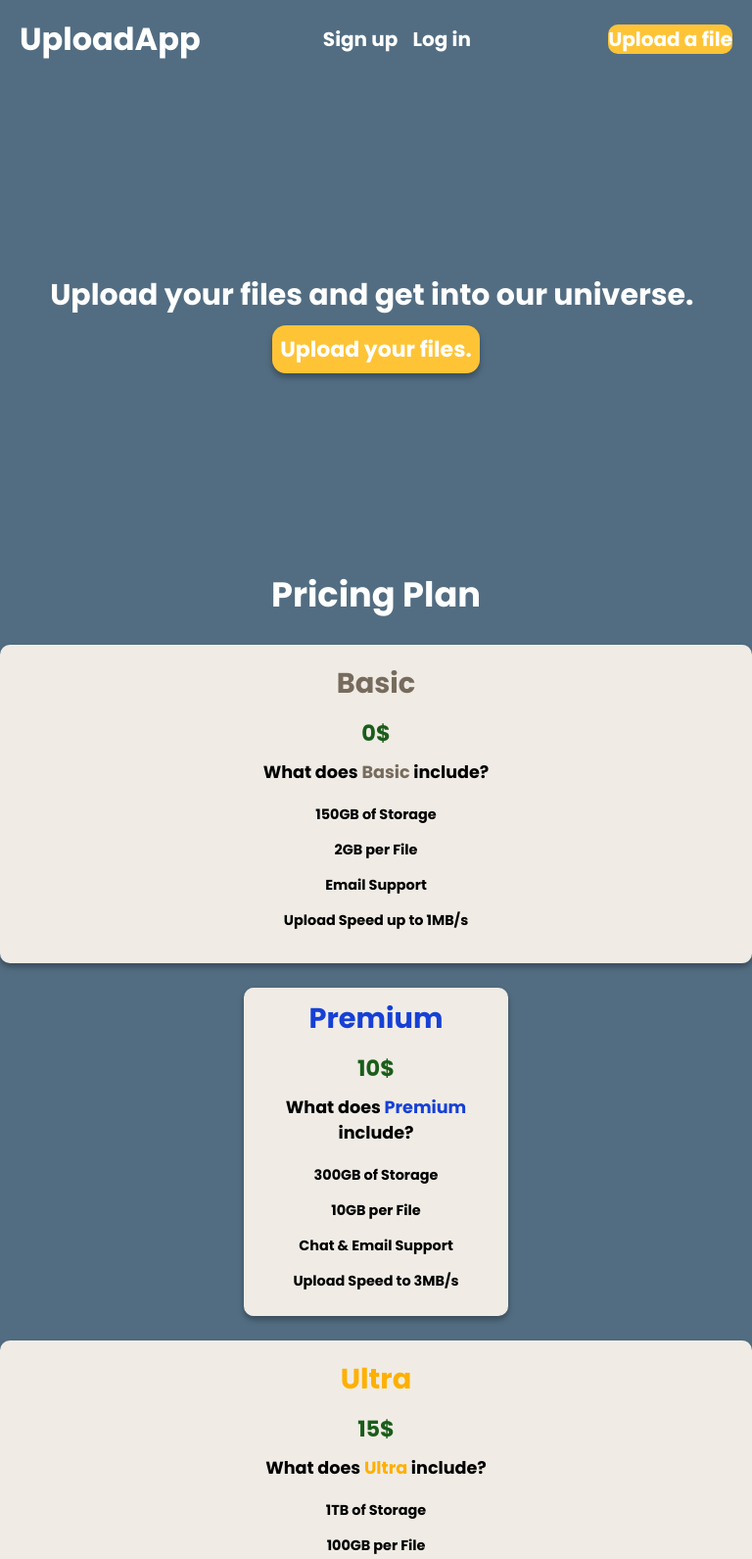
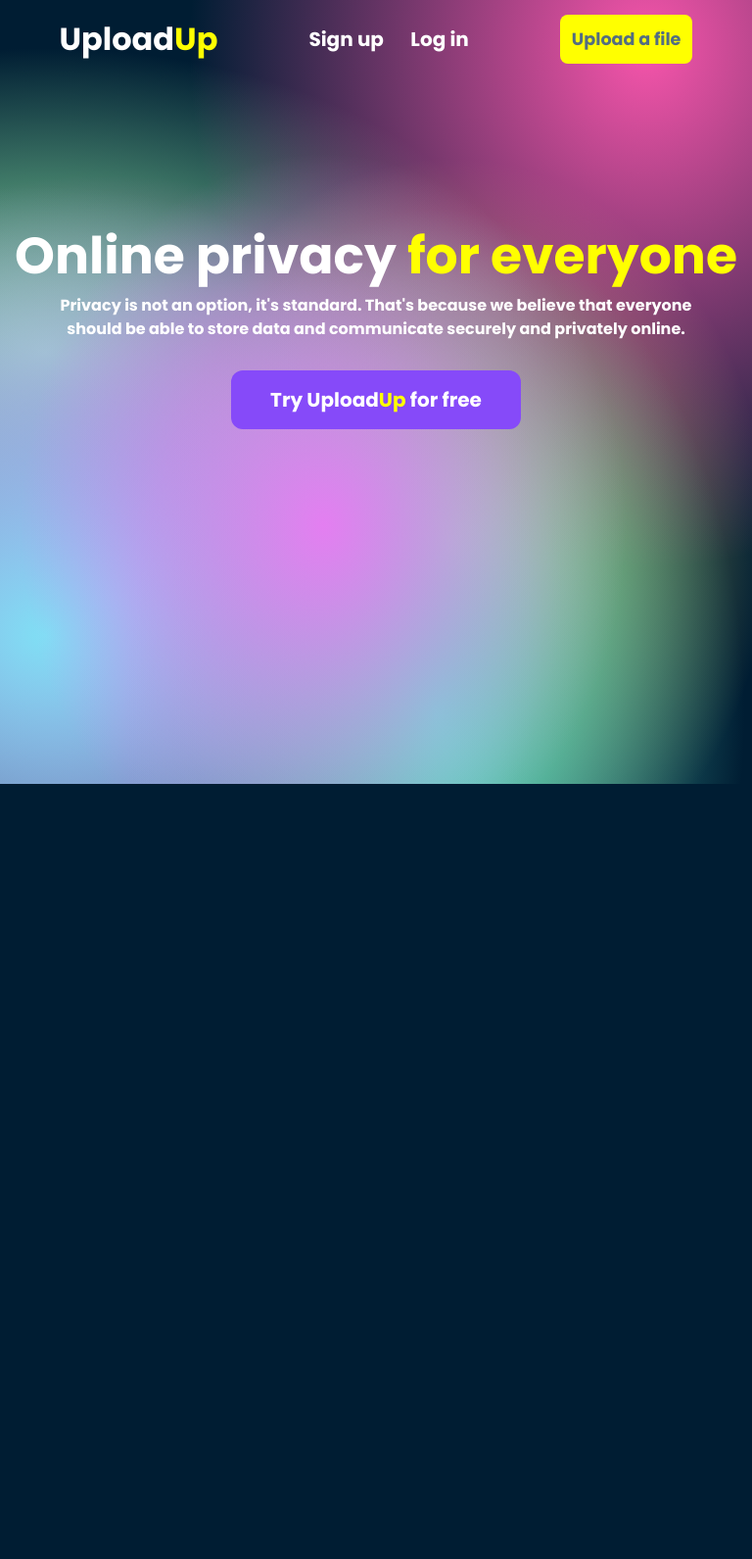
Before and after one commit to Just-Kacper/uploadApp-Design, a plain HTML site: page index.html in a window 768 px wide. Shown: the top 1591 px of the page at 98% size. After the commit the page ends 800 px from the top, so only its background shows below. Drawn offline with Linux system fonts and the light colour scheme.

Commit message:
whole html and css rework

```diff
--- a/index.html
+++ b/index.html
@@ -1,6 +1,5 @@
 <!DOCTYPE html>
 <html lang="en">
-
   <head>
     <meta charset="UTF-8" />
     <meta name="viewport" content="width=device-width, initial-scale=1.0" />
@@ -10,79 +9,35 @@
 
   <body>
     <div class="navbar">
-    <h1 class="welcome">UploadApp</h1>
-    <ul>
-      <button><a href="#">Sign up</a></button>
-      <button><a href="#">Log in</a></button>
+      <h1 class="heading">Upload<span>Up</span></h1>
+      <ul class="logging-btns">
+        <button>
+          <a href="#"> Sign up </a>
+        </button>
+
+        <button>
+          <a href="#"> Log in </a>
+        </button>
       </ul>
-    <button class="upload">
+      <button class="upload-btn">
         <p>Upload a file</p>
       </button>
     </div>
-  <div class="header">
-    <h1 class="header-welcome">
-      Upload your files and get into our universe.
-    </h1>
-    <button class="input-text">Upload your files.</button>
-  </div>
-  <!-- PRICING PLAN -->
-  <h1 class="main-text">
-    Pricing Plan
-  </h1>
-  <div class="pricing">
-    <div class="first block">
-      <h3 class="header-text basic">
-        Basic
-      </h3>
-      <h4 class="price">
-        0$
-      </h4>
-      <p class="include">
-          What does <span class="basic-text">Basic</span> include?
+
+    <!-- SECTION ONE -->
+
+    <div class="introduction">
+      <h1 class="seperator">Online privacy <span>for everyone</span></h1>
+      <p>
+        Privacy is not an option, it's <span>standard</span>. That's because we
+        believe that everyone should be able to store data and communicate
+        securely and privately online.
       </p>
-      <ul class="features">
-        <li class="feature">150GB of Storage</li>
-        <li class="feature">2GB per File</li>
-        <li class="feature">Email Support</li>
-        <li class="feature">Upload Speed up to 1MB/s</li>
-      </ul>
-    </div>
-    <div class="second block">
-      <h3 class="header-text premium">
-        Premium
-      </h3>
-      <h4 class="price">
-        10$
-      </h4>
-      <p class="include">
-        What does <span class="premium-text">Premium</span> include?
+      <button class="try-btn">
+        <p>
+          Try Upload<span>Up</span> for free
         </p>
-      <ul class="features">
-        <li class="feature">300GB of Storage</li>
-        <li class="feature">10GB per File</li>
-        <li class="feature">Chat & Email Support</li>
-        <li class="feature">Upload Speed to 3MB/s</li>
-      </ul>
-    </div>
-    <div class="third block">
-      <h3 class="header-text ultra">
-        Ultra
-      </h3>
-      <h4 class="price">
-        15$
-      </h4>
-      <p class="include">
-        What does <span class="ultra-text">Ultra</span> include?
-      </p>
-      <ul class="features">
-        <li class="feature">1TB of Storage</li>
-        <li class="feature">100GB per File</li>
-        <li class="feature">24/7 Chat & Email Support</li>
-        <li class="feature">No Upload Speed Limit</li>
-        <li class="feature">Direct links to Files</li>
-      </ul>
-    </div>
+      </button>
     </div>
   </body>
-
 </html>
--- a/main.css
+++ b/main.css
@@ -1,296 +1,110 @@
 @import url('https://fonts.googleapis.com/css2?family=Poppins:wght@700&display=swap');
-
-@keyframes cursor-blink {
-    0% {
-        opacity: 0;
-    }
-}
 
 * {
     margin: 0;
     padding: 0;
+    box-sizing: border-box;
+    color: #fff;
     font-family: 'Poppins', sans-serif;
     scroll-behavior: smooth;
 }
 
-html, body {
-    height: 100vh;
-    background: #526D82;
+body {
+    height: 100dvh;
+    background-color:hsla(206,100%,10%,1);
+    background-image:
+    radial-gradient(at 43% 67%, hsla(293,80%,72%,1) 0px, transparent 50%),
+    radial-gradient(at 58% 91%, hsla(169,72%,63%,1) 0px, transparent 50%),
+    radial-gradient(at 86% 6%, hsla(328,91%,65%,1) 0px, transparent 50%),
+    radial-gradient(at 6% 81%, hsla(191,85%,73%,1) 0px, transparent 50%),
+    radial-gradient(at 14% 76%, hsla(302,79%,60%,1) 0px, transparent 50%),
+    radial-gradient(at 6% 45%, hsla(136,78%,76%,1) 0px, transparent 50%),
+    radial-gradient(at 60% 69%, hsla(61,70%,67%,1) 0px, transparent 50%);
 }
 
 .navbar {
     display: flex;
     align-items: center;
-    justify-content: space-between;
+    justify-content: space-around;
+    padding: 0 20px;
     height: 80px;
-    padding: 0 20px;
 }
 
-.navbar h1 {
-    color: #fff;
+.navbar .heading span {
+    color: #FFFF00;
 }
 
-.navbar ul {
-    display: flex;
+/* LOGIN BUTTONS */
+
+.navbar .logging-btns button {
+    padding: 12px;
+    border: none;
+    cursor: pointer;
+    background: none;
 }
 
-.navbar > ul > button {
-    border: none;
-    background-color: #526D82;
-    margin-right: 15px;
-    cursor: pointer;
+.navbar .logging-btns button a {
+    text-decoration: none;
+    font-size: 1.25rem;
+    transition: all .3s ease-in-out;
+} .navbar .logging-btns button a:hover {
+    color: #FFFF00;
 }
 
-.navbar .upload {
+/* UPLOAD BUTTON */
+
+.navbar .upload-btn {
+    padding: 12px;
     border: none;
-    padding: 6px;
-    border-radius: 10px;
-    background: #FFC436;
+    border-radius: 8px;
     cursor: pointer;
-    transition: background-color 0.3s ease;
+    background: #FFFF00;
+    transition: all .3s ease-in-out;
+}
+.navbar .upload-btn:hover {
+    transform: scale(1.05);
 }
 
-.navbar .upload:hover {
-    background: #EE9322;
-}
-
-.navbar .upload > p {
-    font-size: 20px;
-    color: #fff;
-}
-
-.navbar a {
-    text-decoration: none;
-    color: #fff;
-    font-size: 20px;
-}
-
-.header {
-    height: 500px;
-    display: flex;
-    flex-direction: column;
-    align-items: center;
-    justify-content: center;
-}
-
-.header-welcome {
-    margin-bottom: 20px;
-    font-size: 50px;
-    color: #fff;
-}
-
-.header-welcome::after {
-    content: "";
-    width: 2px;
-    height: 30px;
-    background: #fff;
-    display: inline-block;
-    animation: cursor-blink 1.5s steps(2) infinite;
-}
-
-.input-text {
-    padding: 16px;
-    font-size: 30px;
-    color: #fff;
-    background: #FFC436;
-    border: none;
-    border-radius: 15px;
-    box-shadow: 0 4px 6px rgba(0, 0, 0, 0.3);
-    cursor: pointer;
-    transition: background-color 0.3s ease;
-}
-
-.input-text:hover {
-    background-color: #EE9322;
-}
-
-/* PRICING PLAN FEATURES */
-
-.main-text {
-    font-size: 2.5rem;
-    color: #fff;
-    text-align: center;
-    margin-bottom: 30px;
-}
-
-.pricing {
-    display: flex;
-    flex-direction: row;
-}
-
-.first, .second, .third {
-    background-color: #F0ECE5;
-    padding: 15px;
-    border-radius: 10px;
-    box-shadow: 0 4px 6px rgba(0, 0, 0, 0.3);
-    margin-bottom: 20px;
-    text-align: center;
-}
-
- .first, .second , .third {
-    margin: 0 auto;
-}
- /*  TEXT COLORS */
-.basic {
-    color: #776B5D;
-} .premium {
-    color: #1640D6;
-} .ultra {
-    color: #FFB000;
-}
-
-.basic-text {
-    color: #776B5D;
-} .premium-text {
-    color: #1640D6;
-} .ultra-text {
-    color: #FFB000;
+.navbar .upload-btn p {
+    color: #526D82;
+    font-size: 1.1rem;
 }
 
 
-/*  TEXT COLORS */
+/* SECTION ONE */
 
-.basic, .premium, .ultra {
-    font-size: 2.5rem;
-    margin-bottom: 10px;
+.introduction {
+    height: 500px;
+    display: flex;
+    align-items: center;
+    justify-content: center;
+    flex-direction: column;
 }
 
-.price {
-    font-size: 1.2rem;
-    margin-bottom: 8px;
-    color: #1A5D1A;
+.introduction .seperator {
+    font-size: 3.25rem;
+}
+.introduction .seperator span {
+    color: #FFFF00;
 }
 
-.include {
-    font-size: 1.5rem;
-    margin-bottom: 15px;
+.introduction p {
+    max-width: 700px;
+    text-align: center;
+    line-height: 1.5;
 }
 
-.feature {
-    font-size: 1rem;
-    list-style: none;
-    margin-bottom: 10px;
+.introduction .try-btn {
+    margin-top: 30px;
+    padding: 15px 40px;
+    border: none;
+    border-radius: 12px;
+    background: #864AF9;
 }
 
-@media screen and (max-width: 768px) {
-
-    .navbar {
-        padding: 0 10px;
-    }
-
-    .navbar .upload {
-        padding: 0px;
-    }
-
-    .header-welcome {
-        font-size: 20px;
-        margin-bottom: 3px;
-    }
-
-    .header {
-        height: 400px;
-    }
-
-    .input-text {
-        font-size: 18px;
-        border-radius: 12px;
-        padding: 6px;
-    }
-
-    .main-text {
-        font-size: 2rem;
-        margin-bottom: 20px;
-    }
-
-    .pricing {
-        display: flex;
-        flex-direction: column;
-    }
-
-    .first, .second, .third {
-        padding: 10px;
-        margin-bottom: 15px;
-        margin-left: 0;
-        margin-right: 0;
-    }
-
-    .basic, .premium, .ultra {
-        font-size: 1.2rem;
-        margin-bottom: 8px;
-    }
-
-    .price {
-        font-size: 1rem;
-        margin-bottom: 6px;
-    }
-
-    .include {
-        font-size: 0.9rem;
-        margin-bottom: 10px;
-    }
-
-    .feature {
-        font-size: 0.7rem;
-        margin-bottom: 6px;
-    }
+.introduction .try-btn p {
+    font-size: 1.25rem;
 }
-
-
-@media screen and (min-width: 768px) and (max-width: 1180px) {
-    .navbar {
-        padding: 0 20px;
-    }
-
-    .header-welcome {
-        font-size: 30px;
-        margin-bottom: 8px;
-    }
-
-    .header {
-        height: 500px;
-    }
-
-    .input-text {
-        font-size: 22px;
-        border-radius: 14px;
-        padding: 8px;
-    }
-
-    .main-text {
-        font-size: 2.2rem;
-        margin-bottom: 25px;
-    }
-
-    .first, .second, .third {
-        padding: 18px;
-        margin-bottom: 25px;
-    }
-
-    .second {
-        max-width: 500px;
-        width: 250px;
-        padding: 10px;
-        margin-left: auto;
-        margin-right: auto;
-    }
-
-    .basic, .premium, .ultra {
-        font-size: 1.8rem;
-        margin-bottom: 12px;
-    }
-
-    .price {
-        font-size: 1.4rem;
-        margin-bottom: 10px;
-    }
-
-    .include {
-        font-size: 1.1rem;
-        margin-bottom: 20px;
-    }
-
-    .feature {
-        font-size: 0.9rem;
-        margin-bottom: 15px;
-    }
+.introduction .try-btn p span {
+    color: #FFFF00;
 }
```
Also changed, not shown: images/download.svg (added). Lines whose indentation alone changed are shown as unchanged.
